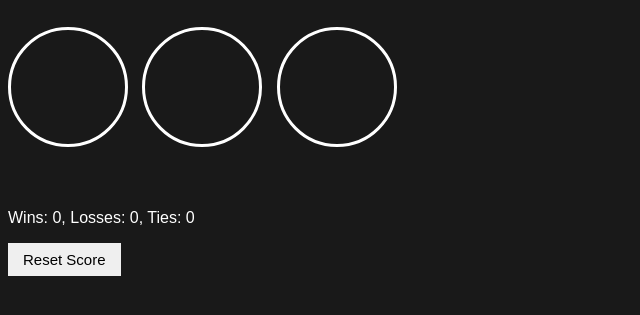
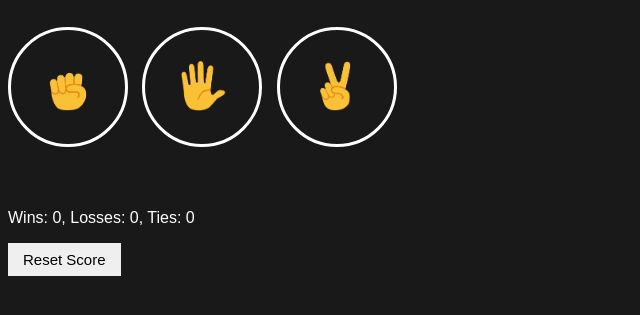
Before and after one commit to audrijaishere/Rock-Paper-Scissors, a plain HTML site: page index.html in a window 1280 px wide. Shown: the part 67-382 px from the top of the page, without its empty margins (0-640 px from the left). Drawn offline with Linux system fonts and the light colour scheme; files that its build step writes are made by us from their sources; files whose address does not match are found by name.

Commit message:
Update index.html

```diff
--- a/index.html
+++ b/index.html
@@ -3,7 +3,7 @@
 
 <head>
   <title>Rock Paper Scissors</title>
-  <link rel="stylesheet" href="styles/10-rock-paper-scissor.css">
+  <link rel="stylesheet" href="10-rock-paper-scissor.css">
 </head>
 
 <body>
@@ -11,19 +11,19 @@
   <button class="move-button" onclick="
       playGame('rock');
     ">
-    <img class="move-icon" src="images/rock-emoji.png" alt="">
+    <img class="move-icon" src="rock-emoji.png" alt="">
   </button>
 
   <button class="move-button" onclick="
       playGame('paper');
     ">
-    <img class="move-icon" src="images/paper-emoji.png" alt="">
+    <img class="move-icon" src="paper-emoji.png" alt="">
   </button>
 
   <button class="move-button" onclick="
       playGame('scissors');
     ">
-    <img class="move-icon" src="images/scissors-emoji.png" alt="">
+    <img class="move-icon" src="scissors-emoji.png" alt="">
   </button>
 
   <p class="js-result result"></p>
```
